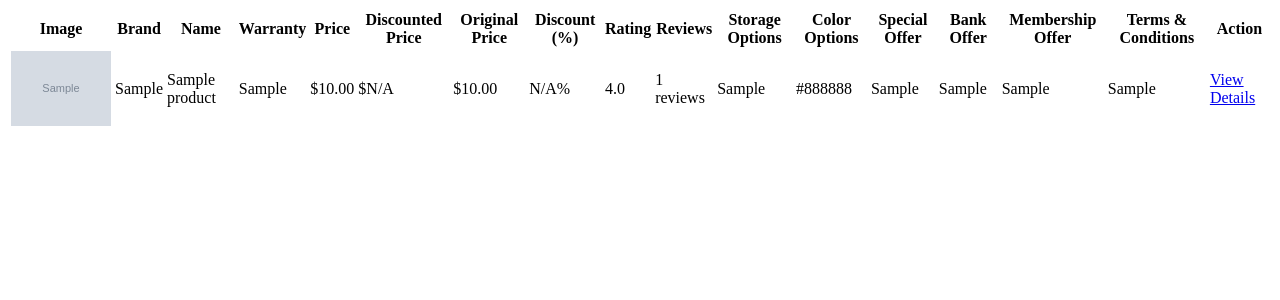
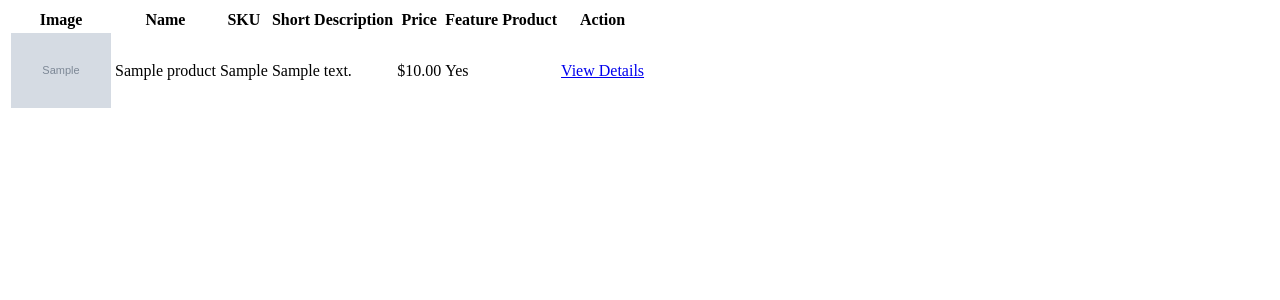
Before and after one commit to kevindurango/tech_web, a PHP site: page /product_list.php in a window 1280 px wide. Shown: the top 300 px of the page. Run offline with PHP 8.4, Linux system fonts and the light colour scheme; tables that the repository leaves empty or names only in its code hold one stand-in row (values such as "Sample post"); grey boxes marked "Sample" are stand-in pictures.

Commit message:
revised the unneeded form fields in the table products/also modified corresponding pages that was in interation with the product table/created category form and category list

```diff
--- a/web/product_list.php
+++ b/web/product_list.php
@@ -2,7 +2,8 @@
 
 include 'db_connect.php';
 
-$sql = "SELECT * FROM Products";
+$sql = "SELECT p.*, i.image_url FROM products p
+        LEFT JOIN images i ON p.id = i.product_id";
 $result = $conn->query($sql);
 
 if (!$result) {
@@ -15,21 +16,11 @@ if ($result->num_rows > 0) {
         <thead>
             <tr>
                 <th>Image</th>
-                <th>Brand</th>
                 <th>Name</th>
-                <th>Warranty</th>
+                <th>SKU</th>
+                <th>Short Description</th>
                 <th>Price</th>
-                <th>Discounted Price</th>
-                <th>Original Price</th>
-                <th>Discount (%)</th>
-                <th>Rating</th>
-                <th>Reviews</th>
-                <th>Storage Options</th>
-                <th>Color Options</th>
-                <th>Special Offer</th>
-                <th>Bank Offer</th>
-                <th>Membership Offer</th>
-                <th>Terms & Conditions</th>
+                <th>Feature Product</th>
                 <th>Action</th>
             </tr>
         </thead>
@@ -37,42 +28,23 @@ if ($result->num_rows > 0) {
     ';
 
     while ($product = $result->fetch_assoc()) {
+        $name = isset($product['name']) && !empty($product['name']) ? htmlspecialchars($product['name']) : 'N/A';
+        $sku = isset($product['sku']) && !empty($product['sku']) ? htmlspecialchars($product['sku']) : 'N/A';
+        $short_description = isset($product['short_description']) && !empty($product['short_description']) ? htmlspecialchars($product['short_description']) : 'N/A';
+        $price = isset($product['price']) && !empty($product['price']) ? number_format($product['price'], 2) : 'N/A';
+        $featured = $product['featured'] ? 'Yes' : 'No';
 
-        $name = isset($product['name']) && !empty($product['name']) ? htmlspecialchars($product['name']) : 'N/A';
-        $brand = isset($product['brand']) && !empty($product['brand']) ? htmlspecialchars($product['brand']) : 'N/A';
-        $warranty = isset($product['warranty']) && !empty($product['warranty']) ? htmlspecialchars($product['warranty']) : 'N/A';
-        $price = isset($product['original_price']) && !empty($product['original_price']) ? number_format($product['original_price'], 2) : 'N/A';
-        $discounted_price = isset($product['discounted_price']) && !empty($product['discounted_price']) ? number_format($product['discounted_price'], 2) : 'N/A';
-        $discount_percentage = isset($product['discount_percentage']) && !empty($product['discount_percentage']) ? $product['discount_percentage'] : 'N/A';
-        $rating = isset($product['rating']) && !empty($product['rating']) ? number_format($product['rating'], 1) : 'N/A';
-        $review_count = isset($product['review_count']) && !empty($product['review_count']) ? $product['review_count'] : 'N/A';
-        $storage_options = isset($product['storage_options']) && !empty($product['storage_options']) ? htmlspecialchars($product['storage_options']) : 'N/A';
-        $color_options = isset($product['color_options']) && !empty($product['color_options']) ? htmlspecialchars($product['color_options']) : 'N/A';
-        $special_offer = isset($product['special_offer']) && !empty($product['special_offer']) ? htmlspecialchars($product['special_offer']) : 'N/A';
-        $bank_offer = isset($product['bank_offer']) && !empty($product['bank_offer']) ? htmlspecialchars($product['bank_offer']) : 'N/A';
-        $membership_offer = isset($product['membership_offer']) && !empty($product['membership_offer']) ? htmlspecialchars($product['membership_offer']) : 'N/A';
-        $terms_conditions = isset($product['terms_conditions']) && !empty($product['terms_conditions']) ? htmlspecialchars($product['terms_conditions']) : 'N/A';
         $image_url = isset($product['image_url']) && !empty($product['image_url']) ? htmlspecialchars($product['image_url']) : 'no_image.png';
 
         echo '
             <tr>
                 <td><img src="/tech_web/assets/products/' . $image_url . '" alt="' . $name . '" class="product-image" style="width: 100px; height: auto;"></td>
-                <td>' . $brand . '</td>
                 <td>' . $name . '</td>
-                <td>' . $warranty . '</td>
+                <td>' . $sku . '</td>
+                <td>' . $short_description . '</td>
                 <td class="text-danger">$' . $price . '</td>
-                <td class="text-success">$' . $discounted_price . '</td>
-                <td class="text-muted text-decoration-line-through">$' . $price . '</td>
-                <td>' . $discount_percentage . '%</td>
-                <td>' . $rating . ' <i class="bi bi-star-fill text-warning"></i></td>
-                <td>' . $review_count . ' reviews</td>
-                <td>' . $storage_options . '</td>
-                <td>' . $color_options . '</td>
-                <td>' . $special_offer . '</td>
-                <td>' . $bank_offer . '</td>
-                <td>' . $membership_offer . '</td>
-                <td>' . $terms_conditions . '</td>
-                <td><a href="product_page.php?id=' . $product['id'] . '" class="btn btn-primary">View Details</a></td>
+                <td>' . $featured . '</td>
+                <td><a href="/tech_web/main/product_page.php?id=' . $product['id'] . '" class="btn btn-primary">View Details</a></td>
             </tr>
         ';
     }
```
Also changed, not shown: web/category_form.php (added, +36 -0 lines), web/category_list.php (added, +39 -0 lines), web/create_product.php (deleted, +0 -54 lines), web/product_form.php (+62 -32 lines).
